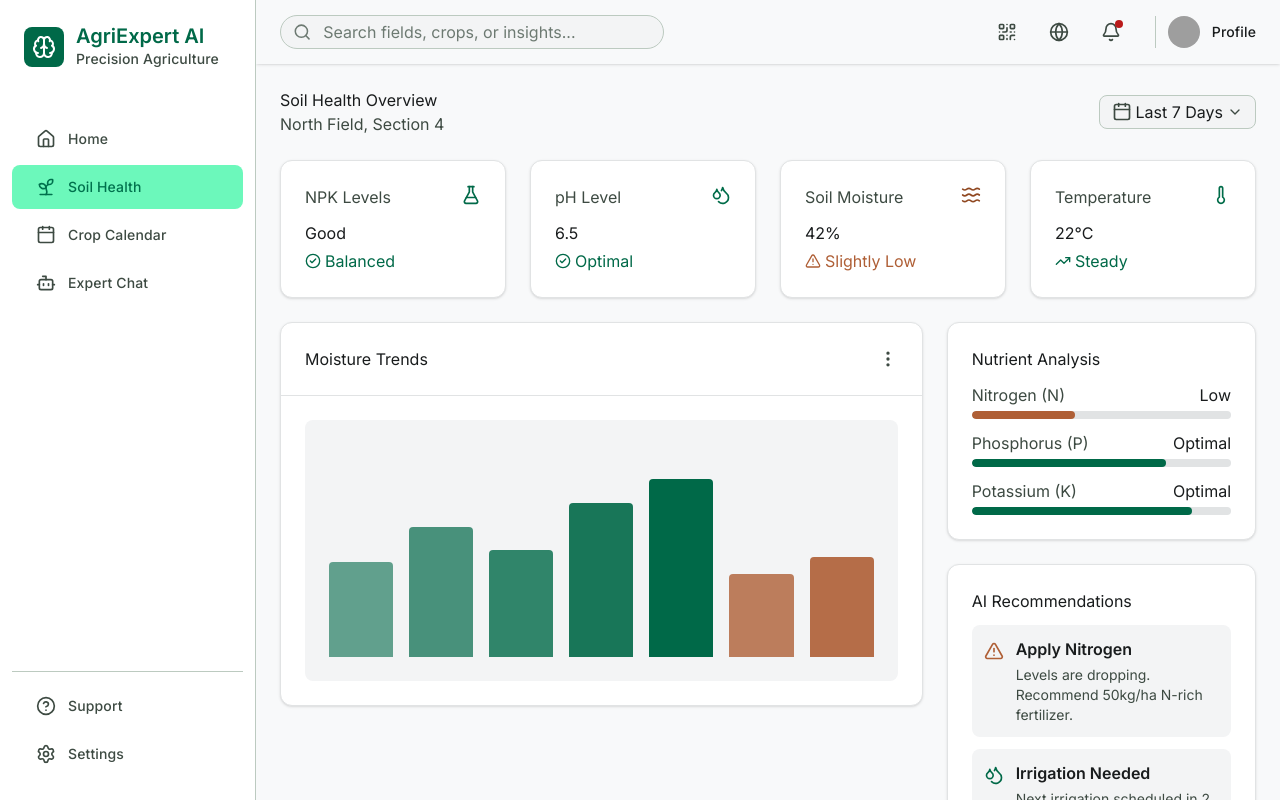
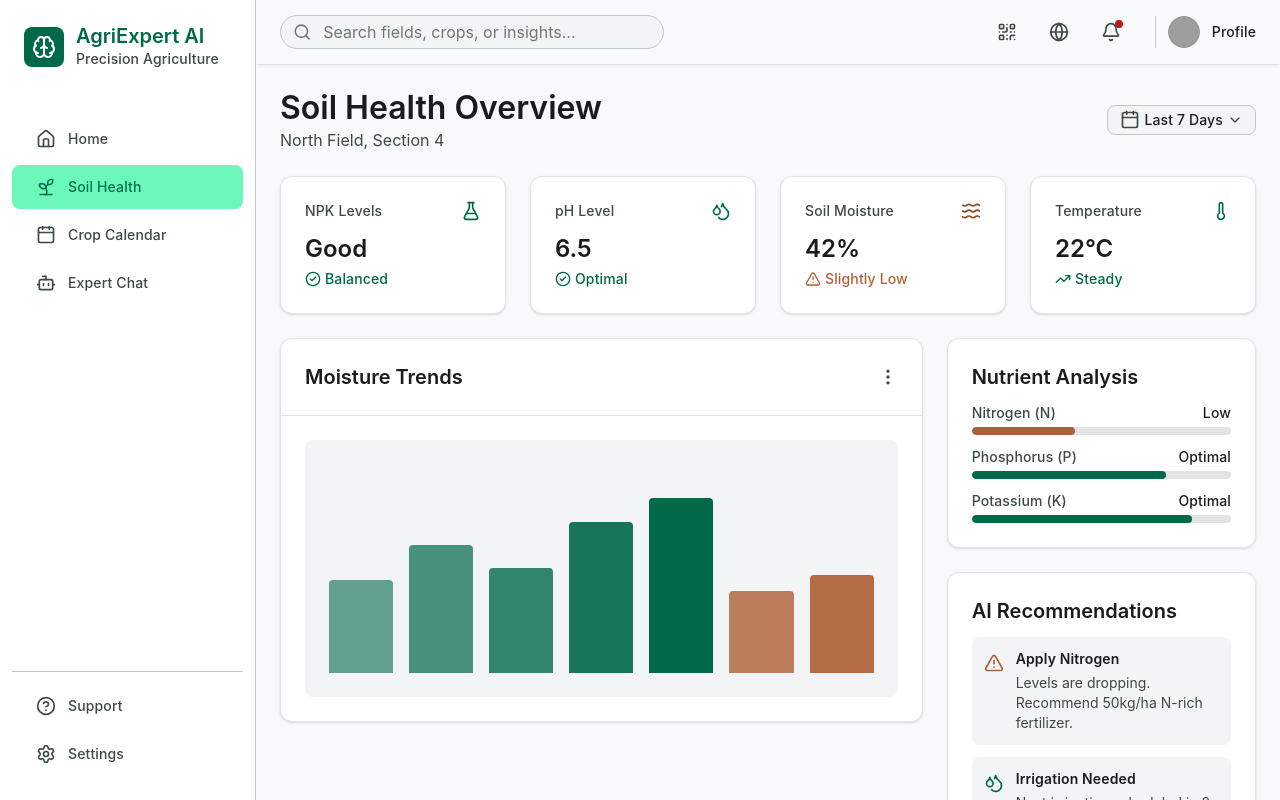
Before and after one commit to SANSKAR-D/Krishi-Setu-SIH, a React (Vite) app in the folder frontend/: page /soil-health in a window 1280 px wide. Built offline with nearby package versions, Linux system fonts and the light colour scheme; grey boxes are pictures that could not be loaded.

Commit message:
fix: resolve tailwind css class name bugs in frontend components

```diff
--- a/frontend/src/App.jsx
+++ b/frontend/src/App.jsx
@@ -8,7 +8,7 @@ import CropCalendar from './components/CropCalender/CropCalender'
 
 const App = () => {
   return (
-    <div className="bg-background text-on-background font-body-md h-screen flex overflow-hidden">
+    <div className="bg-background text-on-background body-md h-screen flex overflow-hidden">
       <Sidebar />
       <div className="flex-1 flex flex-col lg:ml-64 w-full relative overflow-y-auto">
         <Navbar />
--- a/frontend/src/components/SoilHealth/SoilHealth.jsx
+++ b/frontend/src/components/SoilHealth/SoilHealth.jsx
@@ -20,12 +20,12 @@ const SoilHealth = () => {
         {/* Header */}
         <div className="flex flex-col sm:flex-row sm:items-center justify-between gap-sm">
           <div>
-            <h1 className="font-headline-lg-mobile md:font-headline-lg text-headline-lg-mobile md:text-headline-lg text-on-surface">Soil Health Overview</h1>
-            <p className="font-body-md text-body-md text-on-surface-variant">North Field, Section 4</p>
+            <h1 className="headline-lg-mobile md:headline-lg headline-lg-mobile md:headline-lg text-on-surface">Soil Health Overview</h1>
+            <p className="body-md text-on-surface-variant">North Field, Section 4</p>
           </div>
           <div className="flex items-center gap-xs bg-surface-container-low px-sm py-xs rounded-lg border border-outline-variant cursor-pointer">
             <Calendar className="text-on-surface-variant w-5 h-5" />
-            <span className="font-label-sm text-label-sm text-on-surface">Last 7 Days</span>
+            <span className="label-sm text-on-surface">Last 7 Days</span>
             <ChevronDown className="text-on-surface-variant w-4 h-4" />
           </div>
         </div>
@@ -36,60 +36,60 @@ const SoilHealth = () => {
           {/* NPK */}
           <div className="bg-surface-container-lowest rounded-xl p-sm md:p-md border border-surface-variant shadow-sm hover:shadow-md transition-shadow">
             <div className="flex justify-between items-start mb-sm">
-              <h3 className="font-label-sm text-label-sm text-on-surface-variant">NPK Levels</h3>
+              <h3 className="label-sm text-on-surface-variant">NPK Levels</h3>
               <FlaskConical className="text-primary w-5 h-5" />
             </div>
             <div className="flex items-end gap-xs mb-xs">
-              <span className="font-headline-lg-mobile text-headline-lg-mobile text-on-surface">Good</span>
+              <span className="headline-lg-mobile text-on-surface">Good</span>
             </div>
             <div className="flex items-center gap-xs text-primary">
               <CheckCircle2 className="w-4 h-4" />
-              <span className="font-label-sm text-label-sm">Balanced</span>
+              <span className="label-sm">Balanced</span>
             </div>
           </div>
 
           {/* pH Level */}
           <div className="bg-surface-container-lowest rounded-xl p-sm md:p-md border border-surface-variant shadow-sm hover:shadow-md transition-shadow">
             <div className="flex justify-between items-start mb-sm">
-              <h3 className="font-label-sm text-label-sm text-on-surface-variant">pH Level</h3>
+              <h3 className="label-sm text-on-surface-variant">pH Level</h3>
               <Droplets className="text-secondary w-5 h-5" />
             </div>
             <div className="flex items-end gap-xs mb-xs">
-              <span className="font-headline-lg-mobile text-headline-lg-mobile text-on-surface">6.5</span>
+              <span className="headline-lg-mobile text-on-surface">6.5</span>
             </div>
             <div className="flex items-center gap-xs text-primary">
               <CheckCircle2 className="w-4 h-4" />
-              <span className="font-label-sm text-label-sm">Optimal</span>
+              <span className="label-sm">Optimal</span>
             </div>
           </div>
 
           {/* Soil Moisture */}
           <div className="bg-surface-container-lowest rounded-xl p-sm md:p-md border border-surface-variant shadow-sm hover:shadow-md transition-shadow">
             <div className="flex justify-between items-start mb-sm">
-              <h3 className="font-label-sm text-label-sm text-on-surface-variant">Soil Moisture</h3>
+              <h3 className="label-sm text-on-surface-variant">Soil Moisture</h3>
               <Waves className="text-tertiary w-5 h-5" />
             </div>
             <div className="flex items-end gap-xs mb-xs">
-              <span className="font-headline-lg-mobile text-headline-lg-mobile text-on-surface">42%</span>
+              <span className="headline-lg-mobile text-on-surface">42%</span>
             </div>
             <div className="flex items-center gap-xs text-tertiary-container">
               <AlertTriangle className="w-4 h-4" />
-              <span className="font-label-sm text-label-sm">Slightly Low</span>
+              <span className="label-sm">Slightly Low</span>
             </div>
           </div>
 
           {/* Temperature */}
           <div className="bg-surface-container-lowest rounded-xl p-sm md:p-md border border-surface-variant shadow-sm hover:shadow-md transition-shadow">
             <div className="flex justify-between items-start mb-sm">
-              <h3 className="font-label-sm text-label-sm text-on-surface-variant">Temperature</h3>
+              <h3 className="label-sm text-on-surface-variant">Temperature</h3>
               <Thermometer className="text-secondary w-5 h-5" />
             </div>
             <div className="flex items-end gap-xs mb-xs">
-              <span className="font-headline-lg-mobile text-headline-lg-mobile text-on-surface">22°C</span>
+              <span className="headline-lg-mobile text-on-surface">22°C</span>
             </div>
             <div className="flex items-center gap-xs text-primary">
               <TrendingUp className="w-4 h-4" />
-              <span className="font-label-sm text-label-sm">Steady</span>
+              <span className="label-sm">Steady</span>
             </div>
           </div>
 
@@ -101,7 +101,7 @@ const SoilHealth = () => {
           {/* Chart Area (Spans 2 columns on lg) */}
           <div className="lg:col-span-2 bg-surface-container-lowest rounded-xl border border-surface-variant shadow-sm flex flex-col h-96">
             <div className="p-md border-b border-surface-variant flex justify-between items-center">
-              <h3 className="font-title-md text-title-md text-on-surface">Moisture Trends</h3>
+              <h3 className="title-md text-on-surface">Moisture Trends</h3>
               <button className="text-on-surface-variant hover:text-primary transition-colors bg-transparent border-none cursor-pointer">
                 <MoreVertical className="w-5 h-5" />
               </button>
@@ -126,10 +126,10 @@ const SoilHealth = () => {
 
             {/* Nutrient Analysis */}
             <div className="bg-surface-container-lowest rounded-xl border border-surface-variant shadow-sm p-md">
-              <h3 className="font-title-md text-title-md text-on-surface mb-sm">Nutrient Analysis</h3>
+              <h3 className="title-md text-on-surface mb-sm">Nutrient Analysis</h3>
               <div className="space-y-sm">
                 <div>
-                  <div className="flex justify-between font-label-sm text-label-sm mb-xs">
+                  <div className="flex justify-between label-sm mb-xs">
                     <span className="text-on-surface-variant">Nitrogen (N)</span>
                     <span className="text-on-surface">Low</span>
                   </div>
@@ -138,7 +138,7 @@ const SoilHealth = () => {
                   </div>
                 </div>
                 <div>
-                  <div className="flex justify-between font-label-sm text-label-sm mb-xs">
+                  <div className="flex justify-between label-sm mb-xs">
                     <span className="text-on-surface-variant">Phosphorus (P)</span>
                     <span className="text-on-surface">Optimal</span>
                   </div>
@@ -147,7 +147,7 @@ const SoilHealth = () => {
                   </div>
                 </div>
                 <div>
-                  <div className="flex justify-between font-label-sm text-label-sm mb-xs">
+                  <div className="flex justify-between label-sm mb-xs">
                     <span className="text-on-surface-variant">Potassium (K)</span>
                     <span className="text-on-surface">Optimal</span>
                   </div>
@@ -160,20 +160,20 @@ const SoilHealth = () => {
 
             {/* Recommendations */}
             <div className="bg-surface-container-lowest rounded-xl border border-surface-variant shadow-sm p-md flex-1">
-              <h3 className="font-title-md text-title-md text-on-surface mb-sm">AI Recommendations</h3>
+              <h3 className="title-md text-on-surface mb-sm">AI Recommendations</h3>
               <ul className="space-y-sm p-0 m-0 list-none">
                 <li className="flex items-start gap-sm p-sm bg-surface-container-low rounded-lg">
                   <AlertTriangle className="text-tertiary-container mt-xs w-5 h-5 shrink-0" />
                   <div>
-                    <p className="font-label-sm text-label-sm text-on-surface font-semibold m-0">Apply Nitrogen</p>
-                    <p className="font-body-md text-body-md text-on-surface-variant text-sm mt-1 mb-0">Levels are dropping. Recommend 50kg/ha N-rich fertilizer.</p>
+                    <p className="label-sm text-on-surface font-semibold m-0">Apply Nitrogen</p>
+                    <p className="body-md text-on-surface-variant text-sm mt-1 mb-0">Levels are dropping. Recommend 50kg/ha N-rich fertilizer.</p>
                   </div>
                 </li>
                 <li className="flex items-start gap-sm p-sm bg-surface-container-low rounded-lg">
                   <Droplets className="text-primary mt-xs w-5 h-5 shrink-0" />
                   <div>
-                    <p className="font-label-sm text-label-sm text-on-surface font-semibold m-0">Irrigation Needed</p>
-                    <p className="font-body-md text-body-md text-on-surface-variant text-sm mt-1 mb-0">Next irrigation scheduled in 2 days to maintain moisture.</p>
+                    <p className="label-sm text-on-surface font-semibold m-0">Irrigation Needed</p>
+                    <p className="body-md text-on-surface-variant text-sm mt-1 mb-0">Next irrigation scheduled in 2 days to maintain moisture.</p>
                   </div>
                 </li>
               </ul>
```
Also changed, not shown: frontend/src/components/CropCalender/CropCalender.jsx (+20 -20 lines), frontend/src/components/Dashboard/Dashboard.jsx (+35 -35 lines), frontend/src/components/ExpertChat/ExpertChat.jsx (+14 -14 lines).
